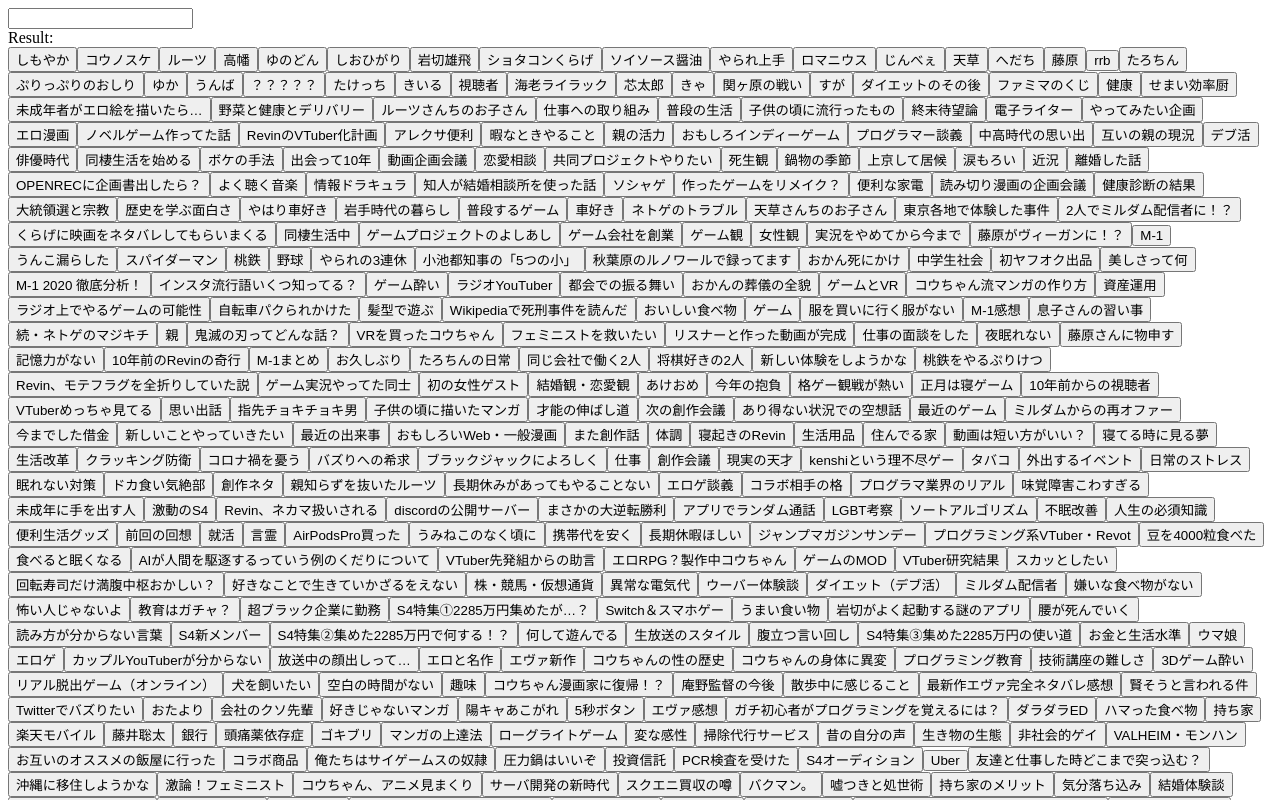
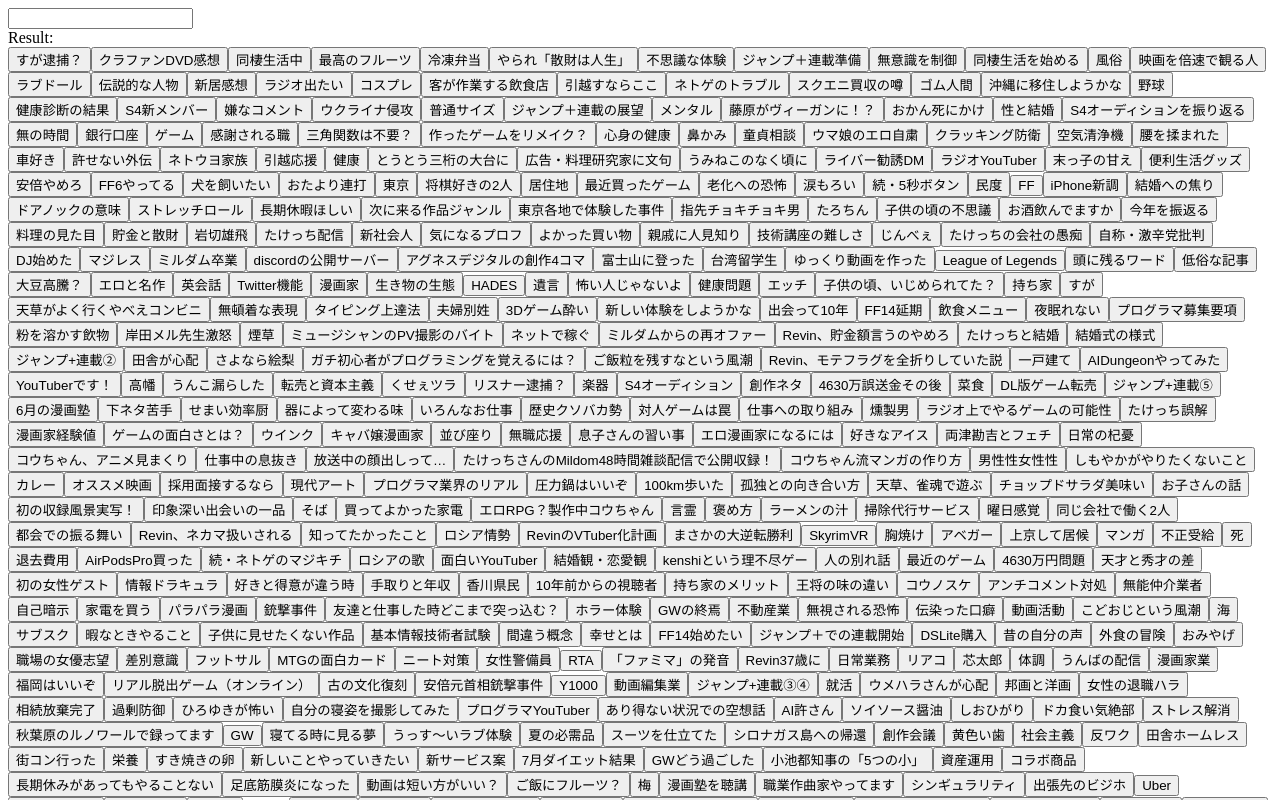
Before and after one commit to seijinrosen/twoshot-checker, a React (Vite) app: page / in a window 1280 px wide. Shown: the top 800 px of the page. Built offline with nearby package versions, Linux system fonts and the light colour scheme.

Commit message:
表示時にシャッフルする機能搭載

```diff
--- a/src/components/Tags.tsx
+++ b/src/components/Tags.tsx
@@ -1,14 +1,15 @@
+import { useState } from "react";
 import onesJson from "../assets/ones.json";
 import tagsJson from "../assets/tags.json";
+import { shuffle } from "../util";
 
 const Tags = ({ searchQuery }: { searchQuery: string }) => {
-  const onesAndTags = onesJson
-    .concat(tagsJson)
-    .filter(({ name }) => name.includes(searchQuery));
+  const [onesAndTags] = useState(shuffle(onesJson.concat(tagsJson)));
+  const filtered = onesAndTags.filter(({ name }) => name.includes(searchQuery));
 
   return (
     <div>
-      {onesAndTags.map(({ name, mainIds }, i) => (
+      {filtered.map(({ name, mainIds }, i) => (
         <button key={i} onClick={() => console.log(mainIds)}>
           {name}
         </button>
--- /dev/null
+++ b/src/util.ts
@@ -0,0 +1,7 @@
+export const shuffle = <T>([...arr]: T[]) => {
+  for (let i = arr.length - 1; i > 0; i--) {
+    const j = Math.floor(Math.random() * (i + 1));
+    [arr[i], arr[j]] = [arr[j], arr[i]];
+  }
+  return arr;
+};
```
